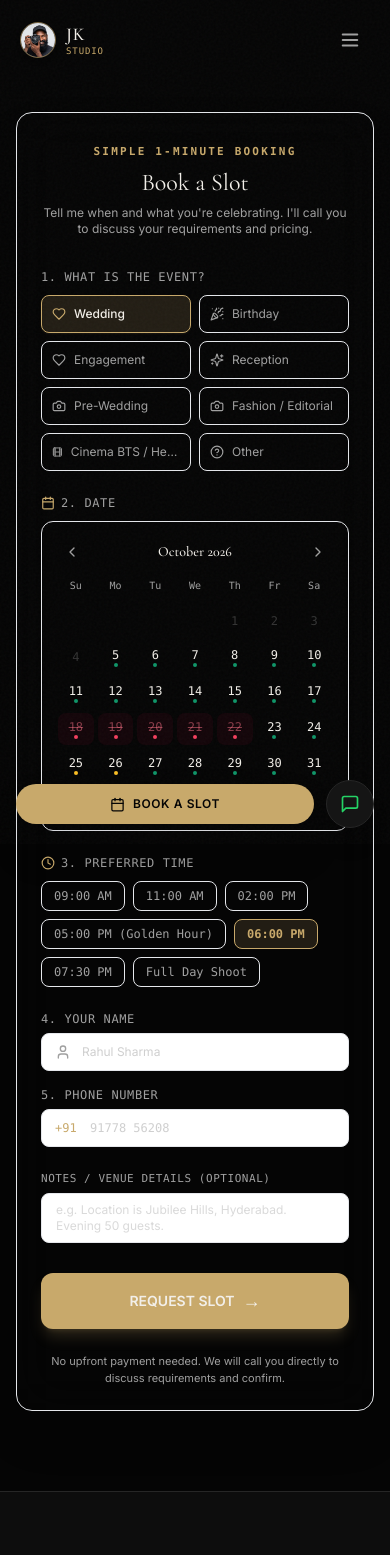
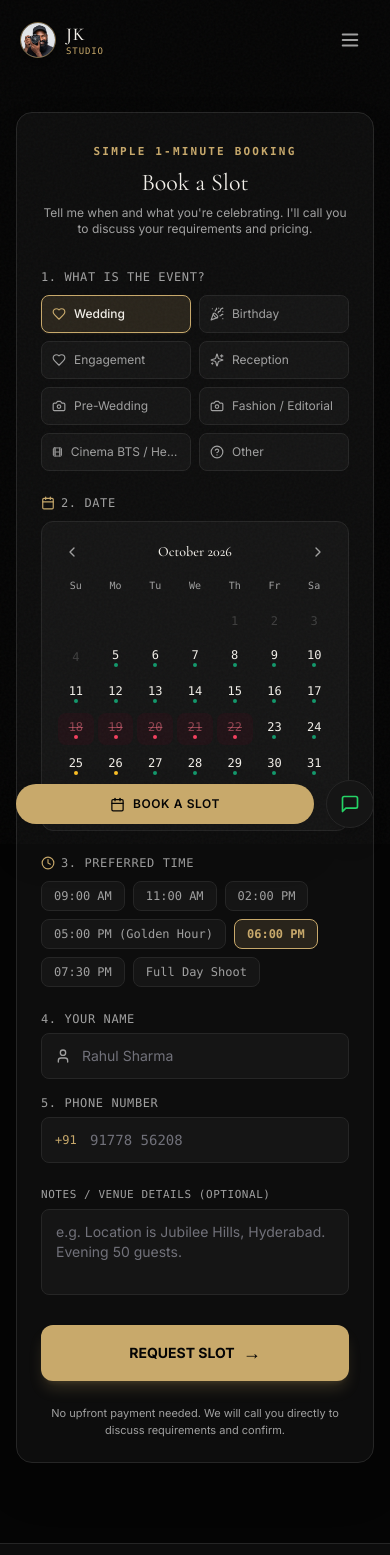
Before and after one commit to AniketRamde23/JK_Studio, a Next.js app: page /book in a window 390 px wide. Shown: the top 1555 px of the page. Built offline with nearby package versions, Linux system fonts and the light colour scheme.

Commit message:
fix input text visibility and dark background styling in booking form

```diff
--- a/app/globals.css
+++ b/app/globals.css
@@ -32,6 +32,37 @@ body {
   padding: 0;
   -webkit-font-smoothing: antialiased;
   -moz-osx-font-smoothing: grayscale;
+}
+
+/* Form Controls - Guarantee dark backgrounds and high-contrast visible text */
+input, textarea, select {
+  background-color: #151515 !important;
+  color: #F2EFE9 !important;
+  border-color: #262626;
+  -webkit-text-fill-color: #F2EFE9;
+}
+
+input::placeholder, textarea::placeholder {
+  color: #71717A !important;
+  -webkit-text-fill-color: #71717A;
+}
+
+input:focus, textarea:focus, select:focus {
+  border-color: #C8A96B !important;
+  outline: none;
+}
+
+/* Prevent Chrome autofill from setting white background */
+input:-webkit-autofill,
+input:-webkit-autofill:hover,
+input:-webkit-autofill:focus,
+textarea:-webkit-autofill,
+textarea:-webkit-autofill:hover,
+textarea:-webkit-autofill:focus {
+  -webkit-text-fill-color: #F2EFE9 !important;
+  -webkit-box-shadow: 0 0 0px 1000px #151515 inset !important;
+  box-shadow: 0 0 0px 1000px #151515 inset !important;
+  transition: background-color 5000s ease-in-out 0s;
 }
 
 /* Selection */
--- a/components/booking/BookingWizard.tsx
+++ b/components/booking/BookingWizard.tsx
@@ -247,7 +247,7 @@ export function BookingWizard({ initialEvent }: Props) {
           </div>
 
           {/* Requested Details Box */}
-          <div className="p-5 rounded-xl bg-background/80 border border-border/80 text-left space-y-2.5">
+          <div className="p-5 rounded-xl bg-ink-curtain border border-ink-line text-left space-y-2.5">
             <p className="text-xs uppercase tracking-wider text-text-muted font-mono">
               I've received your request for:
             </p>
@@ -268,7 +268,7 @@ export function BookingWizard({ initialEvent }: Props) {
           <div className="pt-2 flex flex-col sm:flex-row items-center justify-center gap-3">
             <Link
               href="/"
-              className="w-full sm:w-auto px-6 py-3 rounded-lg bg-surface-elevated border border-border hover:border-gold/50 text-text text-sm font-medium transition-colors"
+              className="w-full sm:w-auto px-6 py-3 rounded-lg bg-ink-curtain border border-ink-line hover:border-gold/50 text-text text-sm font-medium transition-colors"
             >
               Back to Website
             </Link>
@@ -294,7 +294,7 @@ export function BookingWizard({ initialEvent }: Props) {
         initial={{ opacity: 0, y: 15 }}
         animate={{ opacity: 1, y: 0 }}
         transition={{ duration: 0.3 }}
-        className="relative rounded-2xl bg-surface/80 border border-border/80 p-6 sm:p-8 backdrop-blur-xl shadow-2xl"
+        className="relative rounded-2xl bg-ink-stage border border-ink-line p-6 sm:p-8 backdrop-blur-xl shadow-2xl"
       >
         <div className="text-center mb-8 space-y-1.5">
           <span className="text-[11px] font-mono uppercase tracking-[0.2em] text-gold font-semibold">
@@ -338,7 +338,7 @@ export function BookingWizard({ initialEvent }: Props) {
                     className={`p-2.5 rounded-lg border text-left text-xs transition-all flex items-center gap-2 ${
                       isSelected
                         ? 'border-gold bg-gold/15 text-text font-medium shadow-sm shadow-gold/10'
-                        : 'border-border/80 bg-background/50 hover:bg-surface-elevated text-text-muted hover:text-text'
+                        : 'border-ink-line bg-ink-curtain hover:bg-ink-line/40 text-text-muted hover:text-text'
                     }`}
                   >
                     <IconComponent className={`w-3.5 h-3.5 ${isSelected ? 'text-gold' : 'text-text-muted'}`} />
@@ -363,7 +363,7 @@ export function BookingWizard({ initialEvent }: Props) {
                     setCustomEvent(e.target.value);
                     setEventName(e.target.value);
                   }}
-                  className="w-full px-3.5 py-2.5 rounded-lg bg-background border border-gold/40 text-text placeholder:text-text-muted/60 text-xs sm:text-sm focus:outline-none focus:border-gold"
+                  className="w-full px-4 py-3 rounded-lg bg-ink-curtain border border-gold/60 text-text placeholder:text-text-muted/60 text-sm focus:outline-none focus:border-gold"
                   autoFocus
                 />
               </motion.div>
@@ -404,12 +404,12 @@ export function BookingWizard({ initialEvent }: Props) {
             </div>
 
             {/* Interactive Calendar Card */}
-            <div className="p-4 rounded-xl bg-background/80 border border-border/80 space-y-3">
+            <div className="p-4 rounded-xl bg-ink-curtain border border-ink-line space-y-3">
               <div className="flex items-center justify-between text-xs">
                 <button
                   type="button"
                   onClick={handlePrevMonth}
-                  className="p-1.5 rounded hover:bg-surface text-text-muted hover:text-text transition-colors"
+                  className="p-1.5 rounded hover:bg-ink-line text-text-muted hover:text-text transition-colors"
                 >
                   <ChevronLeft className="w-4 h-4" />
                 </button>
@@ -481,7 +481,7 @@ export function BookingWizard({ initialEvent }: Props) {
 
               {/* Selected date readout */}
               {selectedDate ? (
-                <div className="pt-2 border-t border-border/60 text-xs flex items-center justify-between text-text">
+                <div className="pt-2 border-t border-ink-line text-xs flex items-center justify-between text-text">
                   <span className="text-text-muted">Selected Date:</span>
                   <span className="font-mono text-gold font-medium">
                     {formatDisplayDate(selectedDate)}
@@ -515,7 +515,7 @@ export function BookingWizard({ initialEvent }: Props) {
                     className={`px-3 py-1.5 rounded-lg border text-xs font-mono transition-all ${
                       isSelected
                         ? 'border-gold bg-gold/15 text-gold font-semibold'
-                        : 'border-border/80 bg-background/50 hover:bg-surface-elevated text-text-muted hover:text-text'
+                        : 'border-ink-line bg-ink-curtain hover:bg-ink-line/40 text-text-muted hover:text-text'
                     }`}
                   >
                     {t}
@@ -539,7 +539,7 @@ export function BookingWizard({ initialEvent }: Props) {
                   placeholder="Rahul Sharma"
                   value={customerName}
                   onChange={(e) => setCustomerName(e.target.value)}
-                  className="w-full pl-10 pr-3.5 py-2.5 rounded-lg bg-background border border-border focus:border-gold text-text placeholder:text-text-muted/50 text-xs sm:text-sm focus:outline-none transition-colors"
+                  className="w-full pl-10 pr-3.5 py-3 rounded-lg bg-ink-curtain border border-ink-line focus:border-gold text-text placeholder:text-text-muted/60 text-sm focus:outline-none transition-colors"
                 />
               </div>
             </div>
@@ -558,7 +558,7 @@ export function BookingWizard({ initialEvent }: Props) {
                   placeholder="91778 56208"
                   value={phone}
                   onChange={(e) => setPhone(e.target.value)}
-                  className="w-full pl-12 pr-3.5 py-2.5 rounded-lg bg-background border border-border focus:border-gold text-text placeholder:text-text-muted/50 text-xs sm:text-sm focus:outline-none font-mono transition-colors"
+                  className="w-full pl-12 pr-3.5 py-3 rounded-lg bg-ink-curtain border border-ink-line focus:border-gold text-text placeholder:text-text-muted/60 text-sm focus:outline-none font-mono transition-colors"
                 />
               </div>
             </div>
@@ -570,11 +570,11 @@ export function BookingWizard({ initialEvent }: Props) {
               Notes / Venue details (Optional)
             </label>
             <textarea
-              rows={2}
+              rows={3}
               placeholder="e.g. Location is Jubilee Hills, Hyderabad. Evening 50 guests."
               value={notes}
               onChange={(e) => setNotes(e.target.value)}
-              className="w-full px-3.5 py-2 rounded-lg bg-background border border-border focus:border-gold text-text placeholder:text-text-muted/40 text-xs sm:text-sm focus:outline-none resize-none transition-colors"
+              className="w-full px-3.5 py-3 rounded-lg bg-ink-curtain border border-ink-line focus:border-gold text-text placeholder:text-text-muted/60 text-sm focus:outline-none resize-none transition-colors"
             />
           </div>
 
@@ -582,7 +582,7 @@ export function BookingWizard({ initialEvent }: Props) {
           <button
             type="submit"
             disabled={isSubmitting}
-            className="w-full py-3.5 px-6 rounded-xl bg-gold hover:bg-gold-light text-background font-semibold text-sm sm:text-base flex items-center justify-center gap-2 shadow-lg shadow-gold/20 hover:shadow-gold/30 active:scale-[0.99] transition-all disabled:opacity-60 disabled:cursor-not-allowed cursor-pointer"
+            className="w-full py-3.5 px-6 rounded-xl bg-gold hover:bg-gold-hi text-ink font-bold text-sm sm:text-base flex items-center justify-center gap-2 shadow-lg shadow-gold/20 hover:shadow-gold/30 active:scale-[0.99] transition-all disabled:opacity-60 disabled:cursor-not-allowed cursor-pointer"
           >
             {isSubmitting ? (
               <>
--- a/tailwind.config.ts
+++ b/tailwind.config.ts
@@ -36,6 +36,12 @@ const config: Config = {
           limited: "#D9A441",
           booked: "#6B6B6B",
           error: "#D9534F",
+        },
+        background: "#050505",
+        border: "#262626",
+        surface: {
+          DEFAULT: "#0D0D0D",
+          elevated: "#151515",
         }
       },
       fontFamily: {
```
